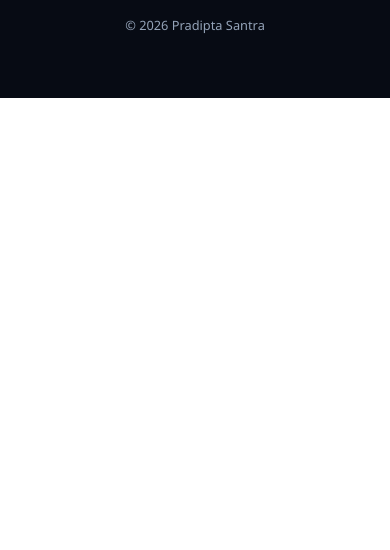
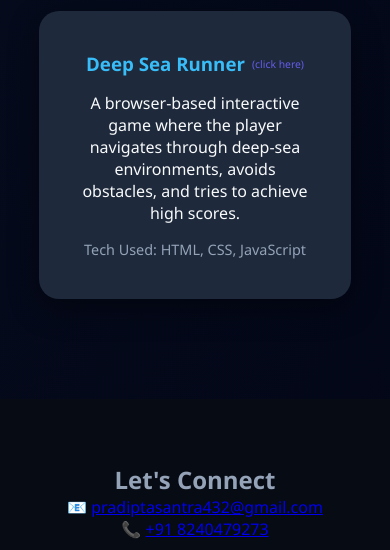
Before and after one commit to Pradipta-1/Portfolio, a plain HTML site: page index.html in a window 390 px wide. Shown: the part 3824-4374 px from the top of the page. Before the commit the page ends 3922 px from the top, so only its background shows below. Drawn offline with Linux system fonts and the light colour scheme.

Commit message:
Update index.html

```diff
--- a/index.html
+++ b/index.html
@@ -289,6 +289,70 @@ section {
     color: var(--secondary);
     margin-bottom: 1rem;
 }
+/* ================= PROJECTS ================= */
+.projects-grid {
+    display: grid;
+    justify-content: center;
+}
+
+.project-link {
+    text-decoration: none;
+    color: inherit;
+}
+
+.project-card {
+    background: var(--card-bg);
+    padding: 2.5rem;
+    border-radius: 20px;
+    max-width: 600px;
+    text-align: center;
+    transition: 0.4s;
+    box-shadow: 0 10px 30px rgba(0,0,0,0.4);
+}
+
+.project-card:hover {
+    transform: translateY(-10px);
+    background: #26354a;
+}
+
+/* BLUE PROJECT NAME */
+.project-card h3 {
+    color: var(--secondary);
+    margin-bottom: 1rem;
+}
+.project-title {
+    display: inline-flex;
+    align-items: center;
+    gap: 7px;
+}
+
+.project-title span {
+    font-size: 0.65rem;
+    color: #94a3b8;
+    font-weight: normal;
+    opacity: 0.9;
+}
+.project-title span {
+    font-size: 0.65rem;
+    font-weight: normal;
+    animation: clickColor 2s infinite alternate;
+}
+
+/* Color changing animation */
+@keyframes clickColor {
+    0% {
+        color: #38bdf8; /* blue */
+    }
+    50% {
+        color: #6c63ff; /* violet */
+    }
+    100% {
+        color: #22d3ee; /* cyan */
+    }
+}
+
+
+
 
 /* ================= FOOTER ================= */
 footer {
@@ -333,6 +397,7 @@ footer {
         <li><a href="#about" onclick="toggleMenu()">About</a></li>
         <li><a href="#education" onclick="toggleMenu()">Education</a></li>
         <li><a href="#skills" onclick="toggleMenu()">Skills</a></li>
+        <li><a href="#projects" onclick="toggleMenu()">Projects</a></li>
         <li><a href="#contact" onclick="toggleMenu()">Contact</a></li>
     </ul>
 </nav>
@@ -396,6 +461,31 @@ footer {
         </div>
     </div>
 </section>
+<!-- PROJECTS -->
+<section id="projects">
+    <h2 class="section-title hidden">Projects</h2>
+
+    <div class="projects-grid">
+        <a href="https://pradipta-1.github.io/flappy/" target="_blank" class="project-link">
+            <div class="project-card hidden">
+                <h3 class="project-title">
+                Deep Sea Runner
+              <span>(click here)</span>
+               </h3>
+
+                <p>
+                    A browser-based interactive game where the player navigates
+                    through deep-sea environments, avoids obstacles, and tries
+                    to achieve high scores.
+                </p>
+                <p style="margin-top:1rem; font-size:0.9rem; color:#94a3b8;">
+                    Tech Used: HTML, CSS, JavaScript
+                </p>
+            </div>
+        </a>
+    </div>
+</section>
+
 
 <!-- FOOTER -->
 <footer id="contact">
```
